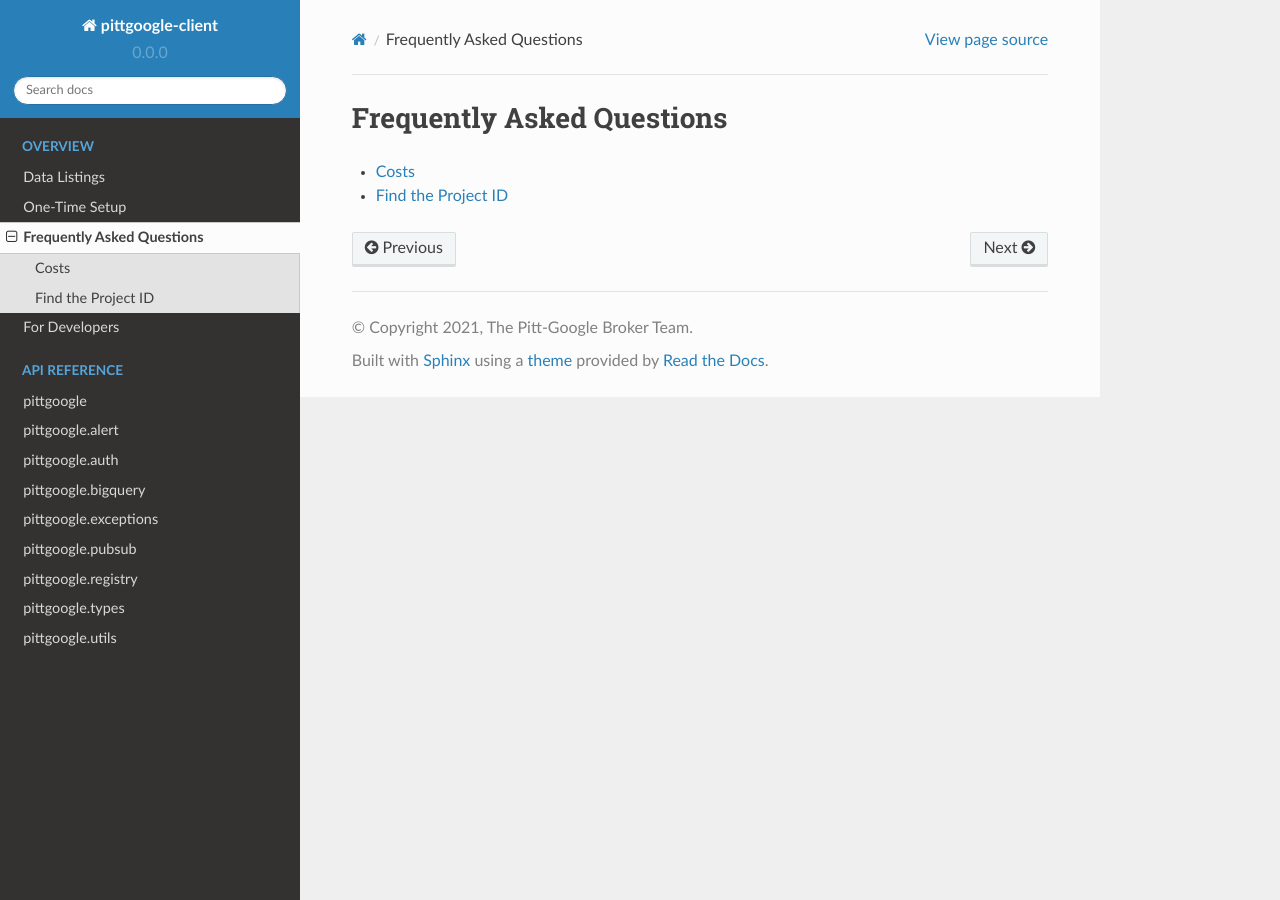
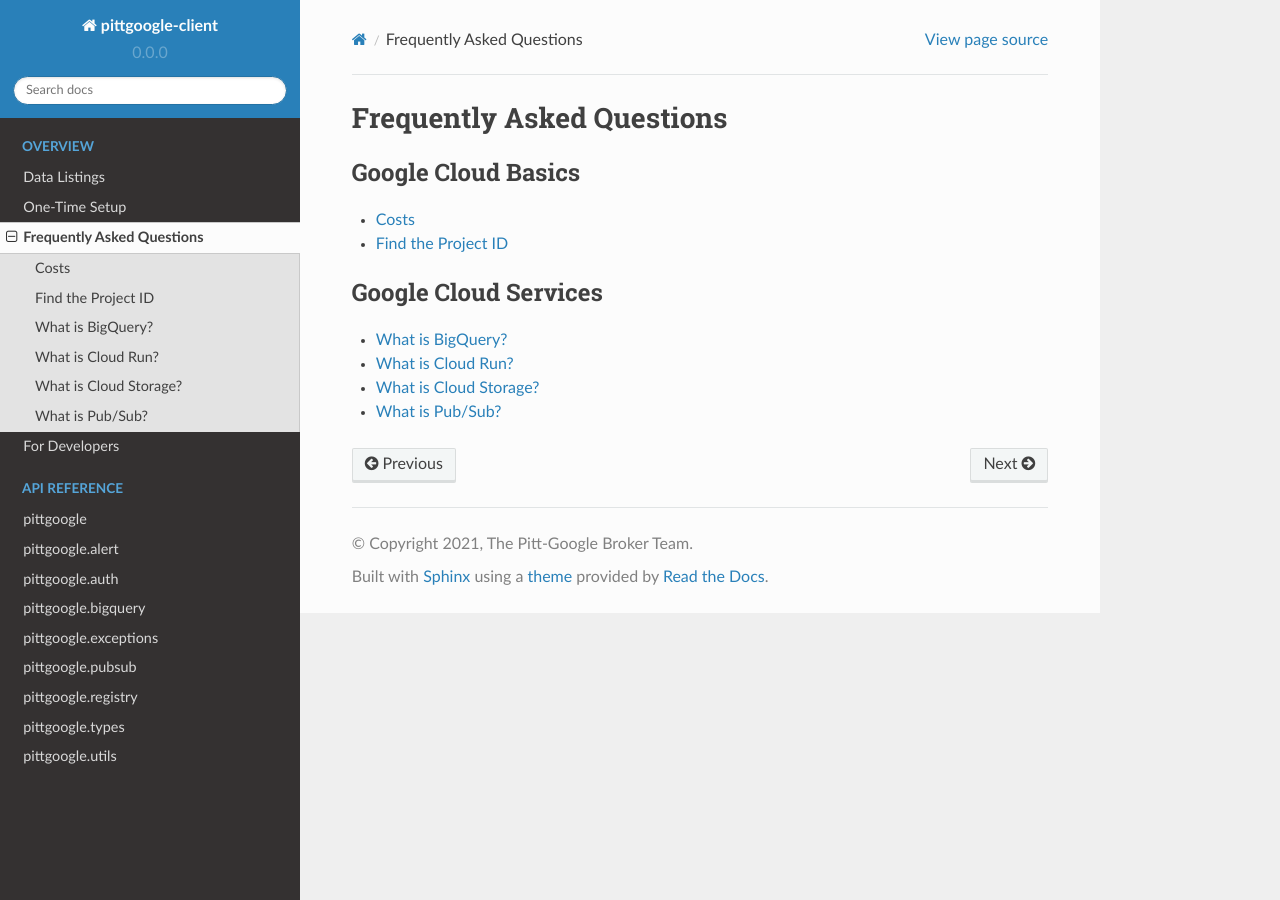
Before and after one commit to mwvgroup/pittgoogle-client, a Sphinx documentation site: the page built from docs/source/faq/index.rst, in a window 1280 px wide. Built offline with Sphinx 7.4.7 and the Read the Docs theme 2.0.0, drawn with Linux system fonts in a browser that asks for light colours.

Commit message:
Rename PubSubInvalid -> CloudConnectionError (#48)
* rename PubSubInvalid -> CloudConnectionError

* add docs faq section for GC services (still blank with "TODO"s)

* prep v0.3.6 update CHANGELOG

```diff
--- a/docs/source/faq/cost.rst
+++ b/docs/source/faq/cost.rst
@@ -1,7 +1,7 @@
 .. _cost:
 
 Costs
---------------
+======
 
 The Pitt-Google Alert Broker makes data available in Google Cloud repositories.
 The data are public and user-pays, meaning that anyone can access as much or little as they want, and everyone pays for what *they* use.
--- a/docs/source/faq/index.rst
+++ b/docs/source/faq/index.rst
@@ -2,7 +2,17 @@ Frequently Asked Questions
 ==============================================
 
 .. toctree::
+    :caption: Google Cloud Basics
     :maxdepth: 1
 
     cost
     find-project-id
+
+.. toctree::
+    :caption: Google Cloud Services
+    :maxdepth: 1
+
+    what-is-bigquery
+    what-is-cloud-run
+    what-is-cloud-storage
+    what-is-pubsub
--- /dev/null
+++ b/docs/source/faq/what-is-bigquery.rst
@@ -0,0 +1,4 @@
+What is BigQuery?
+=================
+
+Google Cloud's BigQuery is ... # [TODO]
--- /dev/null
+++ b/docs/source/faq/what-is-cloud-run.rst
@@ -0,0 +1,4 @@
+What is Cloud Run?
+==================
+
+Google Cloud's Cloud Run is ... # [TODO]
--- /dev/null
+++ b/docs/source/faq/what-is-cloud-storage.rst
@@ -0,0 +1,4 @@
+What is Cloud Storage?
+======================
+
+Google Cloud's Cloud Storage is ... # [TODO]
--- /dev/null
+++ b/docs/source/faq/what-is-pubsub.rst
@@ -0,0 +1,4 @@
+What is Pub/Sub?
+=================
+
+Google Cloud's Pub/Sub is ... # [TODO]
```
Also changed, not shown: CHANGELOG.md (+6 -0 lines), 2 other files.
